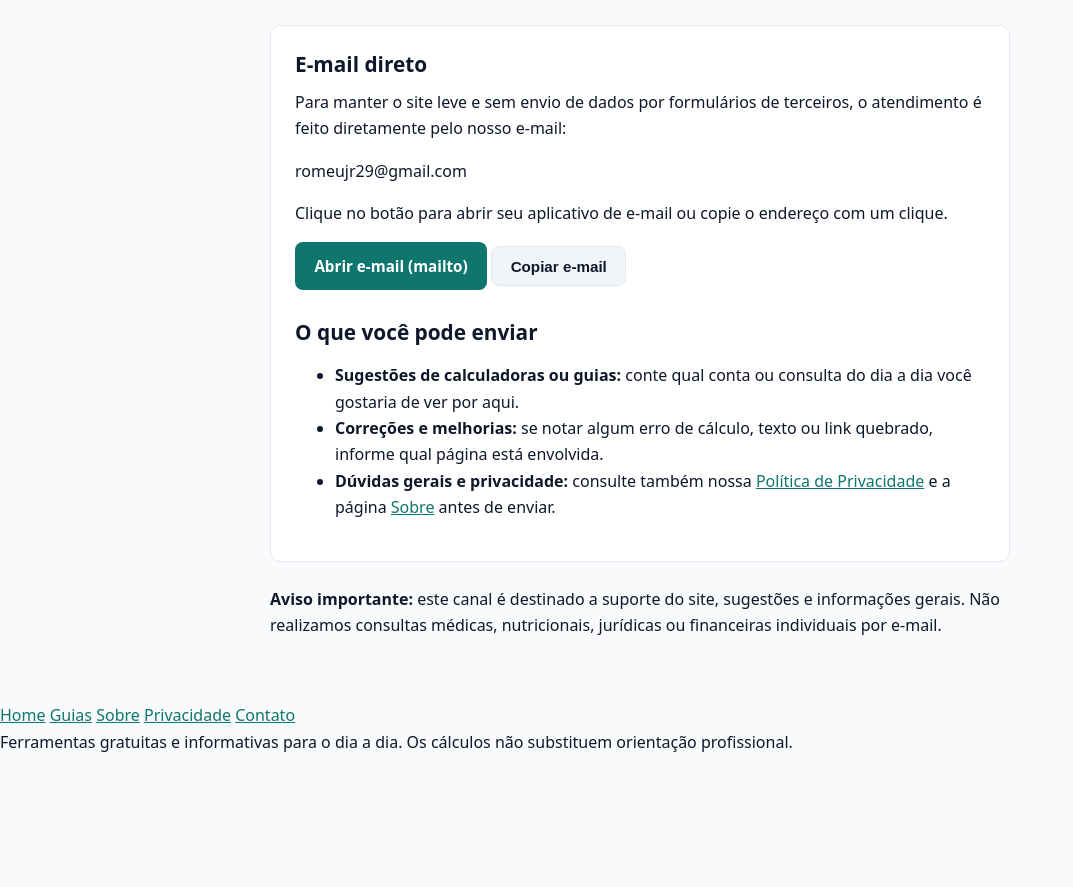
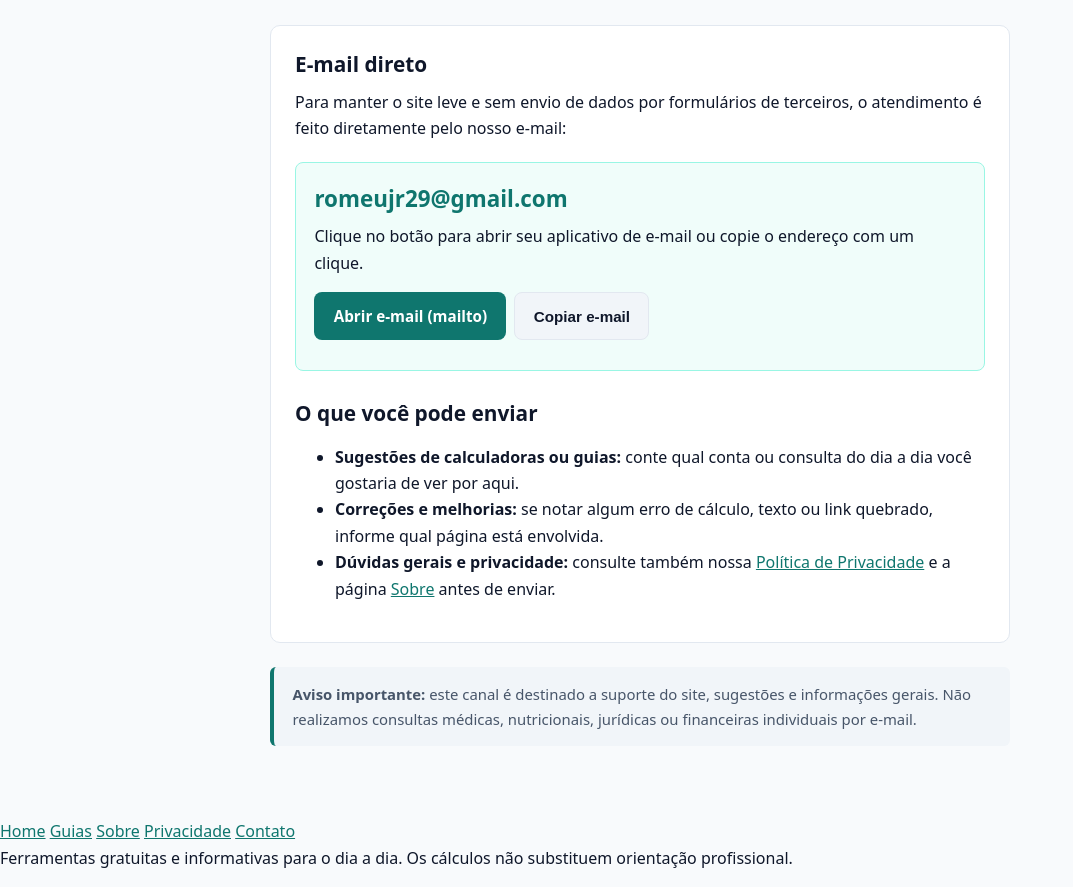
Before and after one commit to romeu1976/micro-saas-lap, a plain HTML site: page contato/index.html in a window 1280 px wide. Shown: the part 206-1093 px from the top of the page, without its empty margins (0-1073 px from the left). Before the commit the page ends 977 px from the top, so only its background shows below. Drawn offline with Linux system fonts and the light colour scheme.

Commit message:
Update style.css

```diff
--- a/assets/css/style.css
+++ b/assets/css/style.css
@@ -30,6 +30,9 @@ html {
 
 body {
   margin: 0;
+  min-height: 100vh;
+  display: flex;
+  flex-direction: column;
   font-family: system-ui, -apple-system, BlinkMacSystemFont, "Segoe UI", Roboto, sans-serif;
   line-height: 1.65;
   color: var(--text);
@@ -59,11 +62,18 @@ body {
   font-size: 0.95rem;
   padding: 0.25rem 0;
   border-bottom: 2px solid transparent;
+  border-radius: 2px;
   transition: color 0.15s ease, border-color 0.15s ease;
 }
 
-.top-nav a:hover {
+.top-nav a:hover,
+.top-nav a:focus-visible {
   color: var(--primary);
+}
+
+.top-nav a:focus-visible {
+  outline: 2px solid var(--primary);
+  outline-offset: 3px;
 }
 
 .top-nav a[aria-current="page"] {
@@ -74,6 +84,7 @@ body {
 
 /* ---------- Container Principal ---------- */
 .container {
+  width: 100%;
   max-width: var(--max-width);
   margin: 0 auto;
   padding: 2rem 1.25rem 3rem;
@@ -209,7 +220,8 @@ select:focus {
   color: #ffffff;
 }
 
-.btn-primary:hover {
+.btn-primary:hover,
+.btn-primary:focus-visible {
   background-color: var(--primary-hover);
   color: #ffffff;
 }
@@ -219,3 +231,54 @@ select:focus {
   color: var(--text);
   border-color: var(--border);
 }
+
+.btn-secondary:hover,
+.btn-secondary:focus-visible {
+  background-color: var(--border);
+}
+
+/* ---------- Painel de Resultado & Avisos ---------- */
+.result-panel {
+  margin-top: 1.25rem;
+  padding: 1.15rem;
+  border-radius: 8px;
+  background-color: var(--accent-bg);
+  border: 1px solid var(--accent-border);
+}
+
+.result-highlight {
+  font-size: 1.4rem;
+  font-weight: 700;
+  color: var(--primary);
+  margin-bottom: 0.35rem;
+}
+
+.result-actions {
+  margin-top: 0.85rem;
+  display: flex;
+  flex-wrap: wrap;
+  gap: 0.5rem;
+}
+
+.disclaimer-box {
+  background-color: var(--surface-alt);
+  border-left: 4px solid var(--primary);
+  border-radius: 6px;
+  padding: 0.95rem 1.15rem;
+  margin-bottom: 1.5rem;
+  font-size: 0.93rem;
+  color: var(--text-muted);
+}
+
+.disclaimer-box p:last-child {
+  margin-bottom: 0;
+}
+
+/* ---------- FAQ (<details>) & Ponte Interna ---------- */
+details {
+  border-bottom: 1px solid var(--border);
+  padding: 0.85rem 0;
+}
+
+details:last-of-type {
+  border-bottom: none;
```
